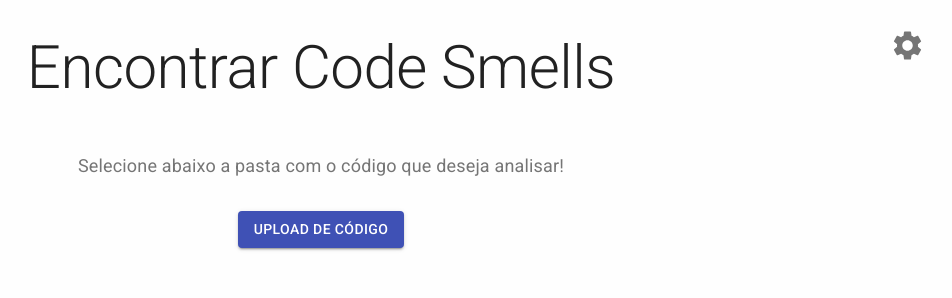
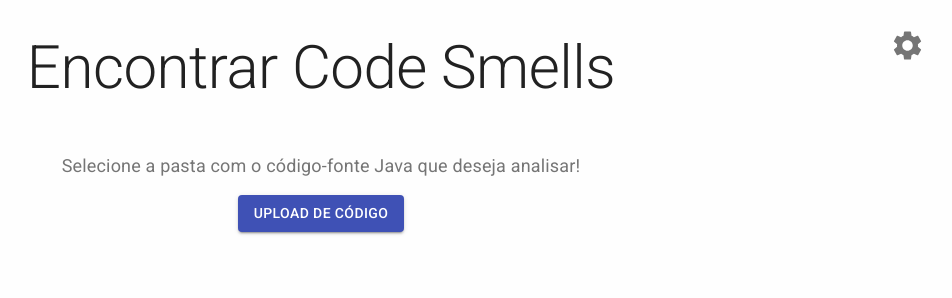
Before and after one commit to gustavokrieger/tcc, a React (Create React App) app in the folder frontend/: page / in a window 1280 px wide. Shown: the top 298 px of the page, without its empty margins (319-1271 px from the left). Built offline with nearby package versions, Linux system fonts and the light colour scheme.

Commit message:
melhoria de espaçamento na pagina inicial

```diff
--- a/frontend/src/pages/CodeFilesUpload.tsx
+++ b/frontend/src/pages/CodeFilesUpload.tsx
@@ -27,15 +27,13 @@ const useStyles = makeStyles((theme: Theme) =>
     },
     title: {
       textTransform: 'capitalize',
-      margin: theme.spacing(4),
+      marginTop: theme.spacing(4),
+      marginBottom: theme.spacing(6),
     },
     subtitle: {
       fontSize: theme.typography.fontSize + 4,
-      margin: theme.spacing(2),
+      marginBottom: theme.spacing(2),
       color: theme.palette.text.secondary,
-    },
-    upload: {
-      margin: theme.spacing(2),
     },
     footer: {
       display: 'flex',
@@ -119,16 +117,12 @@ export default function CodeFilesUpload() {
           encontrar code smells
         </Typography>
         <Typography className={classes.subtitle}>
-          Selecione abaixo a pasta com o código que deseja analisar!
+          Selecione a pasta com o código-fonte Java que deseja analisar!
         </Typography>
         {isLoading ? (
-          <CircularProgress className={classes.upload} />
+          <CircularProgress />
         ) : (
-          <>
-            <UploadButton className={classes.upload} onChange={handleChange}>
-              upload de código
-            </UploadButton>
-          </>
+          <UploadButton onChange={handleChange}>upload de código</UploadButton>
         )}
         <div className={classes.footer}>
           <VideoPlayer
```
